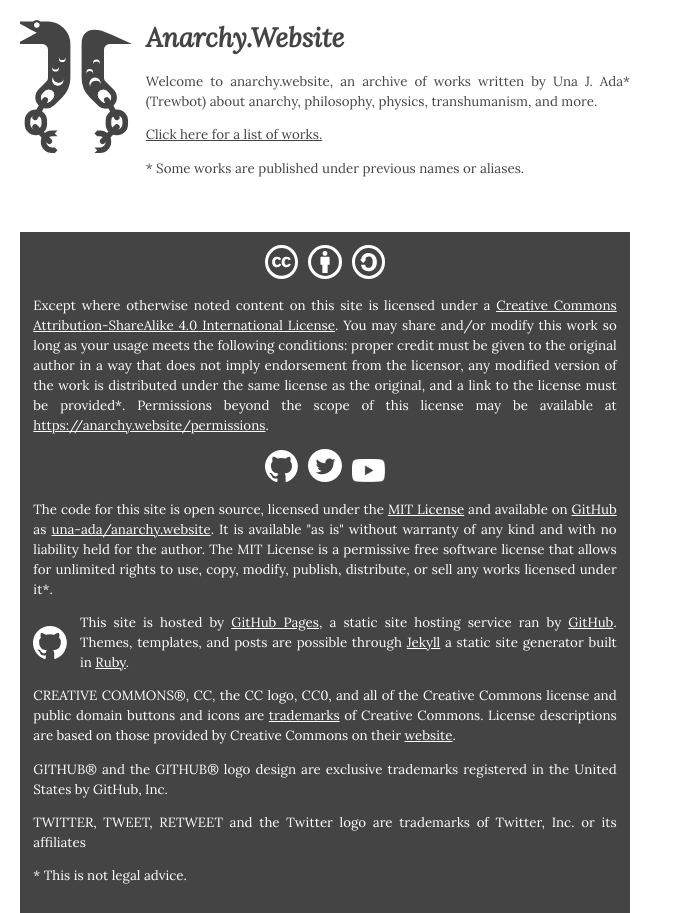
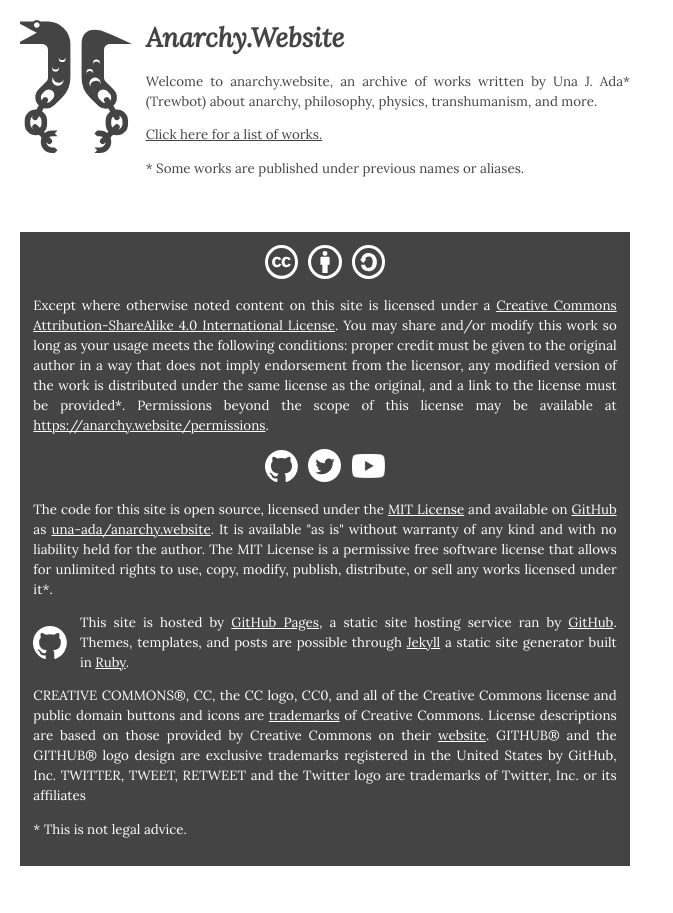
Before and after one commit to una-ada/anarchy.website, a Jekyll site: the page built from README.md, in a window 1280 px wide. Shown: the whole page, without its empty margins (0-673 px from the left). Built offline with Jekyll 4.4.1, drawn with Linux system fonts in a browser that asks for light colours; some web fonts are replaced; our own code applies the rules of GitHub Pages for plain Markdown files.

Commit message:
Fixed styling on youtube logo

```diff
--- a/_includes/footer.html
+++ b/_includes/footer.html
@@ -108,7 +108,7 @@
                 {% endif %}
                 {% if link contains "youtube.com" %}
                     <a href="{{link}}"><img src="/assets/img/youtube.png"
-                        style="margin:0 0.25rem;width:2.5rem;"></a>
+                        style="margin:0.35rem 0.25rem;height:1.8rem;"></a>
                 {% endif %}
             {% endfor %}
         {% endif %}
@@ -140,12 +140,10 @@
         Creative Commons. License descriptions are based on those provided by
         Creative Commons on their
         <a href="https://creativecommons.org/licenses/">website</a>.
-    </p>
-    <p>
+
         GITHUB&reg; and the GITHUB&reg; logo design are exclusive trademarks
         registered in the United States by GitHub, Inc.
-    </p>
-    <p>
+
         TWITTER, TWEET, RETWEET and the Twitter logo are trademarks of Twitter,
         Inc. or its affiliates
     </p>
```
